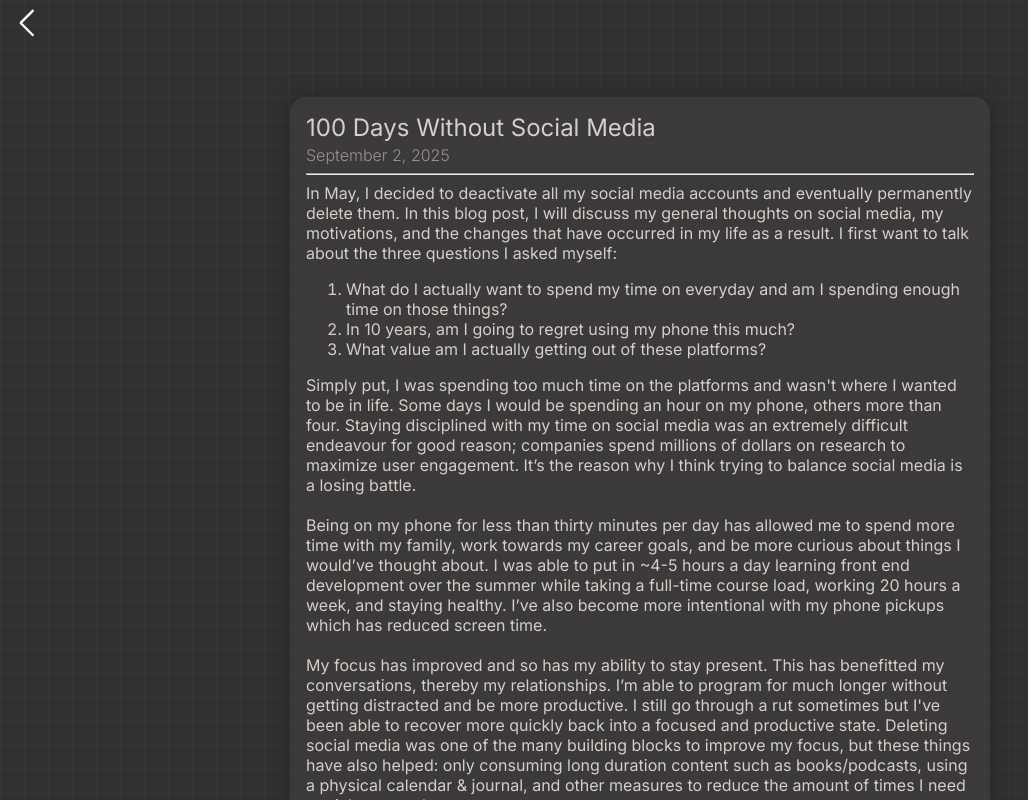
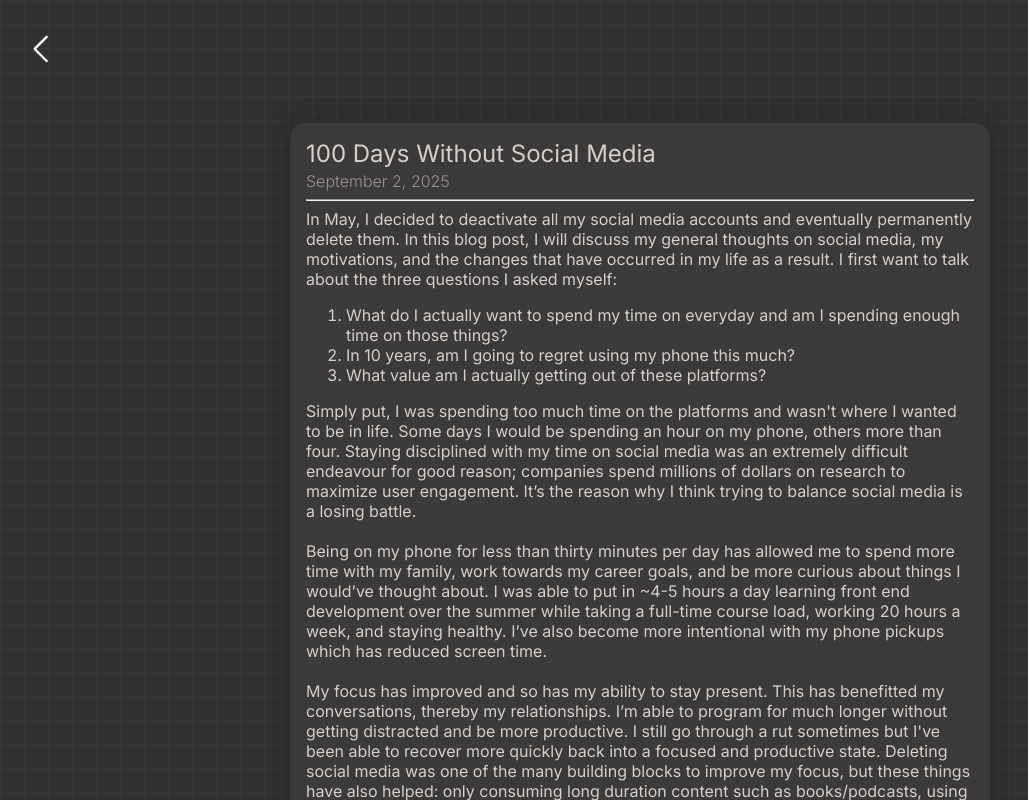
Before and after one commit to dylinh/personal-site, a React (Vite) app: page /blog/social-media in a window 1280 px wide. Shown: the whole page, without its empty margins (0-1028 px from the left). Built offline with nearby package versions, Linux system fonts and the light colour scheme.

Commit message:
fixed back button

```diff
--- a/index.css
+++ b/index.css
@@ -8,6 +8,11 @@
     align-items: center;
     font-size: 5rem;
     text-align: center;
+}
+
+.backbtn-blog-container{
+    margin-top: 1.6em;
+    margin-left: 0.9em;
 }
 
 .about-header{
@@ -288,7 +293,7 @@ footer{
 }
 
 .blog-post-container{
-    margin: 6em 1em 2em 1em;
+    margin: 1em 1em 2em 1em;
     background: rgba(150, 135, 135, 0.1);
     box-shadow: 0 0 20px rgb(39, 38, 38);
     backdrop-filter: blur(1px);
--- a/src/blogPosts/Frontend.tsx
+++ b/src/blogPosts/Frontend.tsx
@@ -3,7 +3,9 @@ import BackButton from "../components/BackButton"
 export default function Frontend(){
     return (
         <>
-        <BackButton path="/blog"/>
+        <div className="backbtn-blog-container">
+            <BackButton className="backbtn-blog" path="/blog"/>
+        </div>
         <div className="blog-post-container fade-in">
             <h2 className="blog-post-title">4 Months of Frontend Development</h2>
             <h3 className="blog-post-date">September 13, 2025</h3>
--- a/src/blogPosts/SocialMedia.tsx
+++ b/src/blogPosts/SocialMedia.tsx
@@ -3,7 +3,9 @@ import BackButton from "../components/BackButton"
 export default function SocialMedia(){
     return (
         <>
-        <BackButton path="/blog"/>
+        <div className="backbtn-blog-container">
+            <BackButton className="backbtn-blog" path="/blog"/>
+        </div>
         <div className="blog-post-container fade-in">
             <h2 className="blog-post-title">100 Days Without Social Media</h2>
             <h3 className="blog-post-date">September 2, 2025</h3>
```
